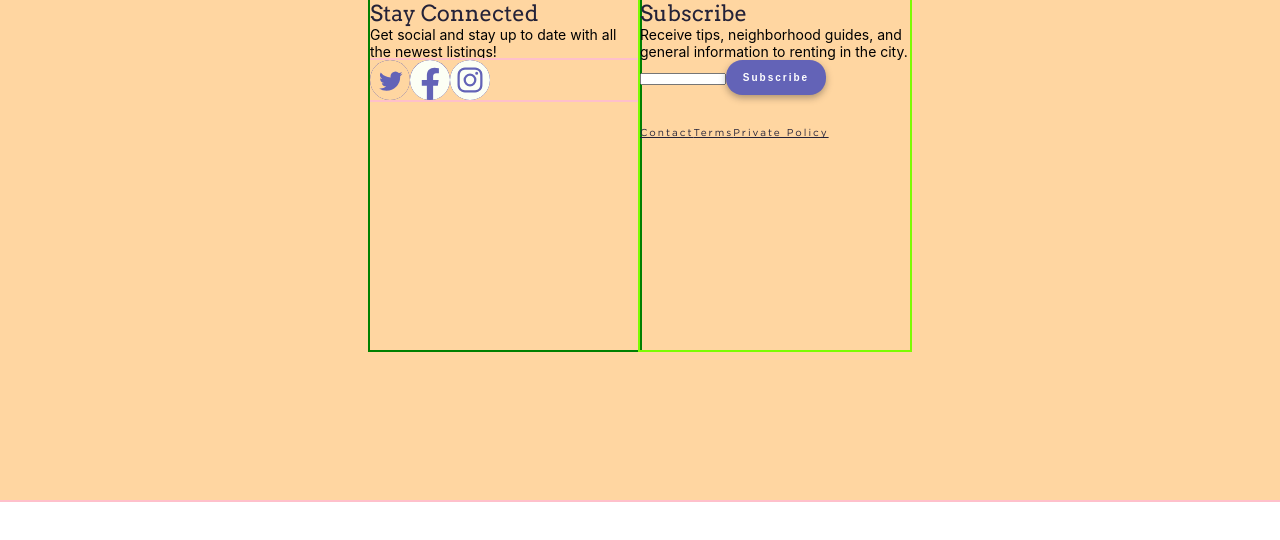
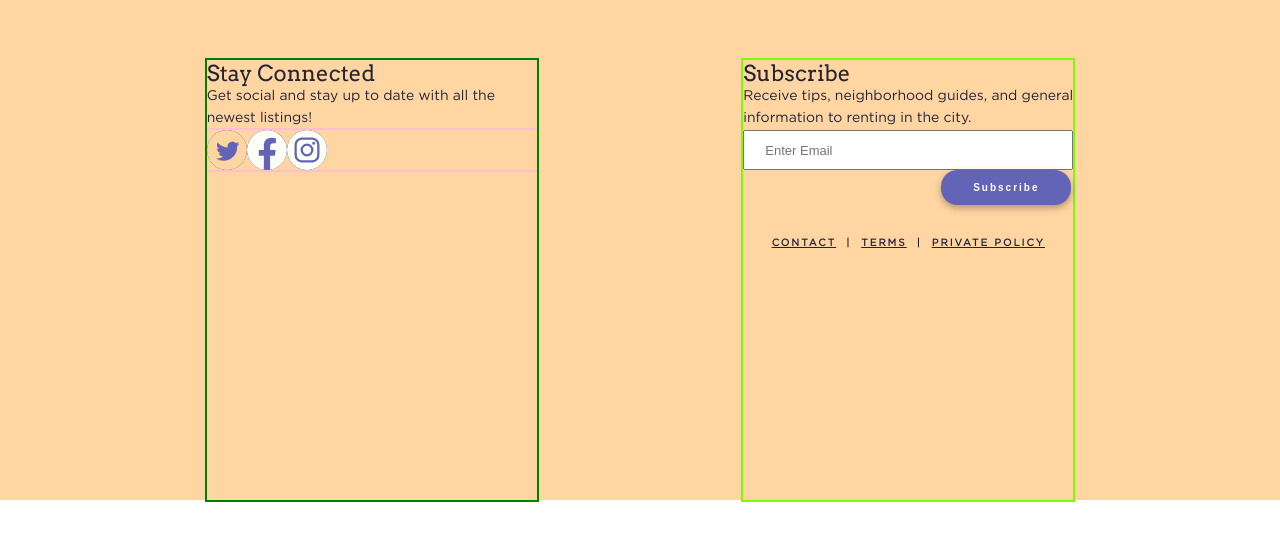
Before and after one commit to JuanTValdez/Living-in-the-Six, a React (Create React App) app: page / in a window 1280 px wide. Shown: the top 540 px of the page. Built offline with nearby package versions, Linux system fonts and the light colour scheme.

Commit message:
continue footer

```diff
--- a/src/components/Footer.js
+++ b/src/components/Footer.js
@@ -24,13 +24,19 @@ export default function Footer() {
 					Receive tips, neighborhood guides, and general information to renting
 					in the city.
 				</p>
-				<form action='' className=''>
-					<input type='text' />
+				<form action='' className='footer-form'>
+					<input
+						className='font-size-13'
+						type='text'
+						placeholder='Enter Email'
+					/>
 					<button className='iris-btn font-size-10'>Subscribe</button>
 				</form>
 				<div className='contact'>
 					<p>Contact</p>
+					<h6>|</h6>
 					<p>Terms</p>
+					<h6>|</h6>
 					<p>Private Policy</p>
 				</div>
 			</div>
--- a/src/styles/Footer.css
+++ b/src/styles/Footer.css
@@ -1,10 +1,19 @@
 .footer-container {
 	display: grid;
-	grid-template-columns: repeat(2, 1fr);
-	padding: 0 37rem;
+	grid-template-columns: repeat(2, 33rem);
+
+	padding: 6rem 0 0 0;
 	height: 500px;
 	background-color: var(--light-peach);
-	outline: 2px solid pink;
+	justify-content: space-evenly;
+}
+
+.stay-connected {
+	outline: 2px solid green;
+}
+
+.subscribe {
+	outline: 2px solid lawngreen;
 }
 
 .footer-heading {
@@ -14,20 +23,27 @@
 	color: var(--dark);
 }
 
-.footer-subheading{
-
+.footer-subheading {
+	font-family: 'Gotham-Book';
+	line-height: 1.57;
+	text-align: left;
+	color: var(--dark);
 }
 
-.stay-connected {
-	height: 350px;
-	outline: 2px solid green;
+.footer-form {
+	& input {
+		width: 100%;
+		height: 4rem;
+		padding-left: 2rem;
+	}
+
+	& button {
+		position: relative;
+		left: 60%;
+
+		width: 13rem;
+	}
 }
-
-.subscribe {
-	height: 350px;
-	outline: 2px solid lawngreen;
-}
-
 .media-links {
 	outline: 2px solid pink;
 	height: 40px;
@@ -43,17 +59,24 @@
 
 .contact {
 	display: flex;
+	justify-content: center;
+	gap: 1rem;
+}
+
+.contact p,
+h6 {
+	font-family: 'Gotham-Book';
+
+	gap: 1rem;
+	font-size: 1rem;
+	line-height: 7.8;
+	font-weight: bold;
+	letter-spacing: 2px;
+
+	color: var(--dark);
 }
 
 .contact p {
-	/* width: 63rem; */
-	font-family: 'Gotham-Book';
-	/* font-weight: normal; */
-	gap: 1rem;
-	font-size: 1rem;
-	line-height: 7.8;
-	letter-spacing: 2px;
 	text-decoration: underline;
-	text-decoration: uppercase;
-	color: var(--dark);
+	text-transform: uppercase;
 }
```
